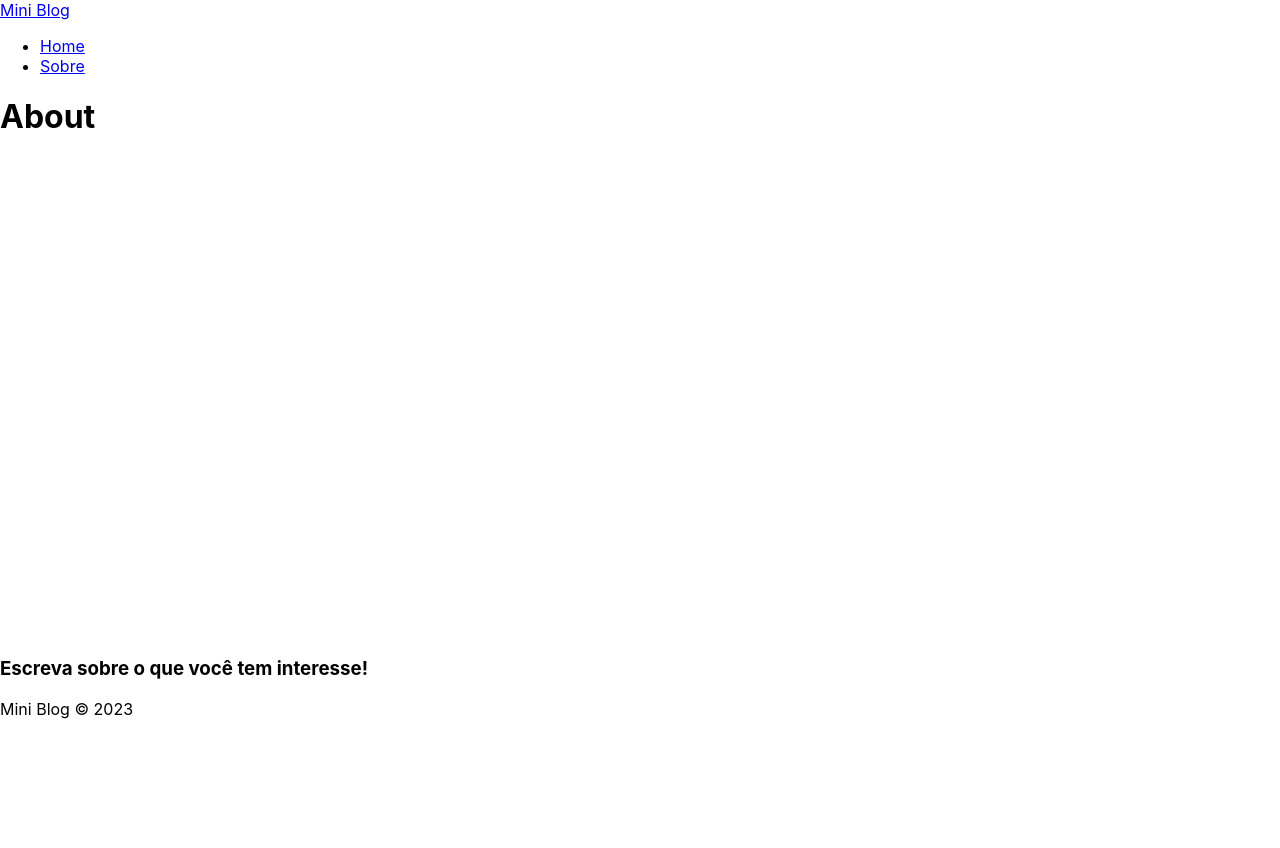
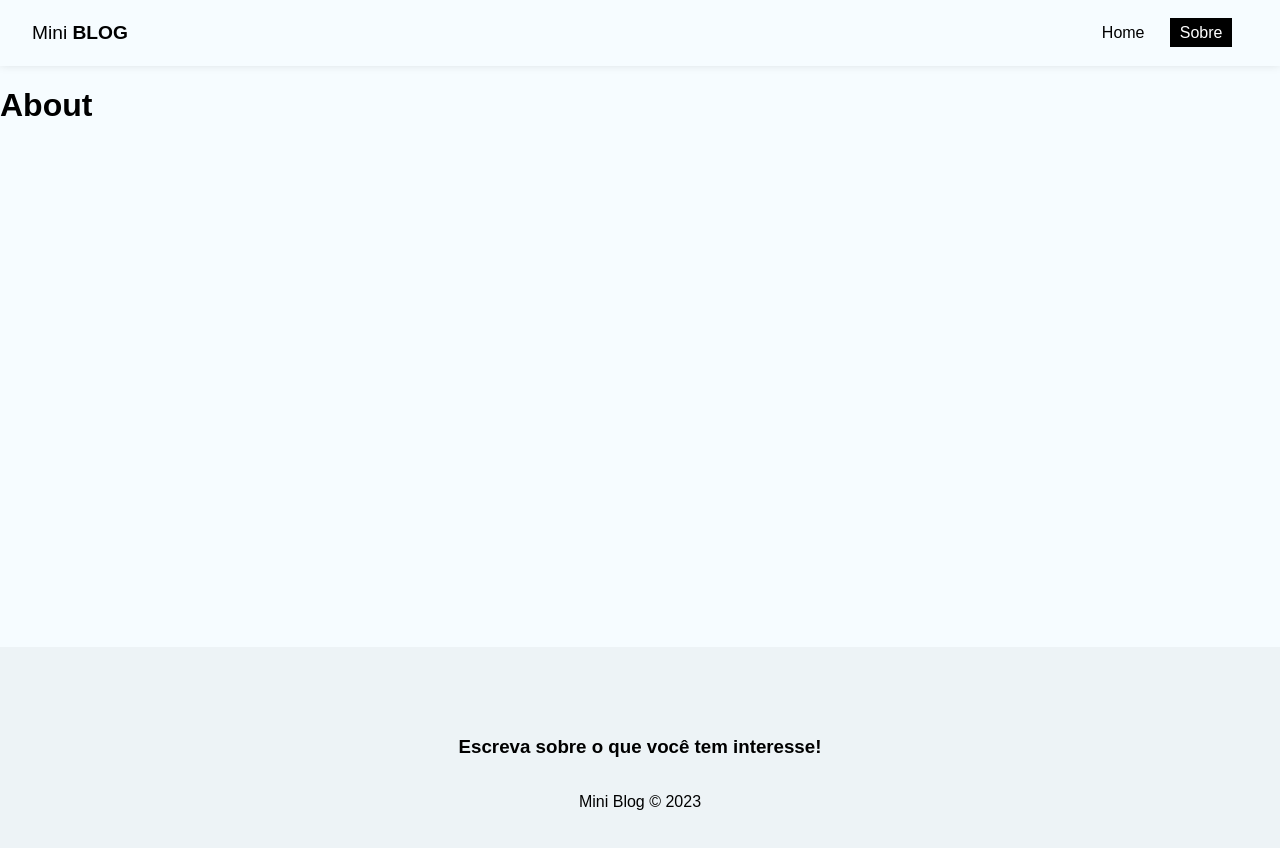
Before and after one commit to mariaclaudiapio/miniblog-em-react, a React (Create React App) app: page /about in a window 1280 px wide. Shown: the top 848 px of the page. Before the commit the page ends 800 px from the top, so only its background shows below. Built offline with nearby package versions, Linux system fonts and the light colour scheme.

Commit message:
defining a general style

```diff
--- a/public/index.html
+++ b/public/index.html
@@ -24,7 +24,10 @@
       work correctly both with client-side routing and a non-root public URL.
       Learn how to configure a non-root public URL by running `npm run build`.
     -->
-    <title>Miniblog</title>
+    <title>Mini Blog</title>
+    <link rel="preconnect" href="https://fonts.googleapis.com">
+    <link rel="preconnect" href="https://fonts.gstatic.com" crossorigin>
+    <link href="https://fonts.googleapis.com/css2?family=Montserrat:ital,wght@0,100;0,200;0,300;0,400;0,500;0,600;0,700;0,800;0,900;1,100;1,200;1,300;1,400;1,500;1,600;1,700;1,800;1,900&display=swap" rel="stylesheet">
   </head>
   <body>
     <noscript>You need to enable JavaScript to run this app.</noscript>
--- a/src/components/Footer/Footer.module.css
+++ b/src/components/Footer/Footer.module.css
@@ -0,0 +1,8 @@
+footer {
+    height: 250px;
+    display: flex;
+    flex-direction: column;
+    align-items: center;
+    justify-content: center;
+    background-color: #edf3f6;
+}
--- a/src/components/Navbar/Navbar.js
+++ b/src/components/Navbar/Navbar.js
@@ -4,13 +4,15 @@
 
 const Navbar = () => {
     return (
-        <nav>
-            <NavLink to='/'>
+        <nav className={styles.navbar}>
+            <NavLink to='/' className={styles.brand}>
                 Mini <span>Blog</span>
             </NavLink>
-            <ul>
-                <li><NavLink to='/'>Home</NavLink></li>
-                <li><NavLink to='/about'>Sobre</NavLink></li>
+            <ul className={styles.links_list}>
+                <li><NavLink to='/'
+                className={({ isActive }) => isActive ? styles.active : ''}>Home</NavLink></li>
+                <li><NavLink to='/about'
+                 className={({ isActive }) => isActive ? styles.active : ''}>Sobre</NavLink></li>
             </ul>
         </nav>
     )
--- a/src/components/Navbar/Navbar.module.css
+++ b/src/components/Navbar/Navbar.module.css
@@ -0,0 +1,34 @@
+.navbar {
+    display: flex;
+    box-shadow: rgba(0, 0, 0, .15) 0px -2px 10px 0px;
+    justify-content: space-between;
+    align-items: center;
+    padding: .5em 2em;
+}
+
+.brand {
+    font-size: 1.2em;
+}
+
+.brand span {
+    font-weight: 900;
+    text-transform: uppercase;
+}
+
+.links_list {
+    display: flex;
+    list-style: none;
+}
+
+.links_list li {
+    margin-right: 1em;
+}
+
+.links_list li a {
+    padding: .4em .6em;
+}
+
+.active {
+    background-color: #000000;
+    color: #ffffff;
+}
--- a/src/index.css
+++ b/src/index.css
@@ -1,13 +1,33 @@
 body {
-  margin: 0;
-  font-family: -apple-system, BlinkMacSystemFont, 'Segoe UI', 'Roboto', 'Oxygen',
-    'Ubuntu', 'Cantarell', 'Fira Sans', 'Droid Sans', 'Helvetica Neue',
-    sans-serif;
-  -webkit-font-smoothing: antialiased;
-  -moz-osx-font-smoothing: grayscale;
+    background-color: #f6fcff;
+    padding: 0;
+    margin: 0;
+    font-family: 'Monterrat', sans-serif;
 }
 
-code {
-  font-family: source-code-pro, Menlo, Monaco, Consolas, 'Courier New',
-    monospace;
+input::placeholder,
+textarea::placeholder {
+    font-family: 'Monterrat', sans-serif;
 }
+
+input:focus,
+textarea:focus {
+    outline: none;
+}
+
+a,
+nav button {
+    text-decoration: none;
+    background-color: transparent;
+    border: none;
+    color: #000000;
+    transition: .5s;
+    font-size: 1em;
+    cursor: pointer;
+    font-family: 'Monterrat', sans-serif;
+}
+
+a:hover,
+nav button:hover {
+    color: #bbbbbb;
+}
```
